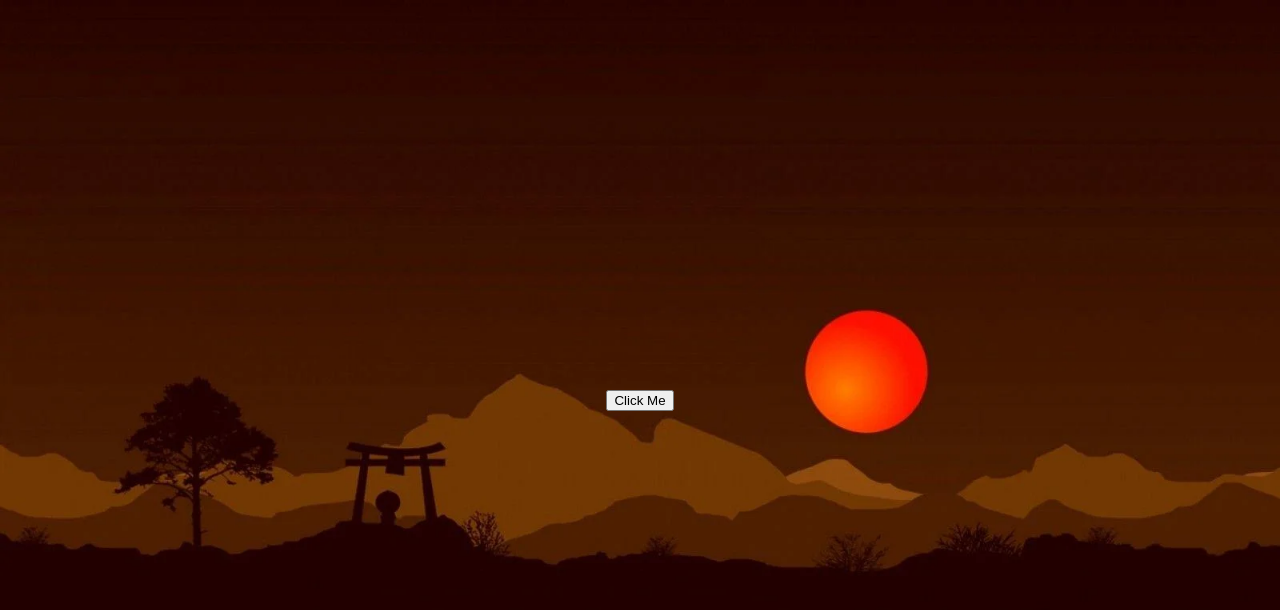
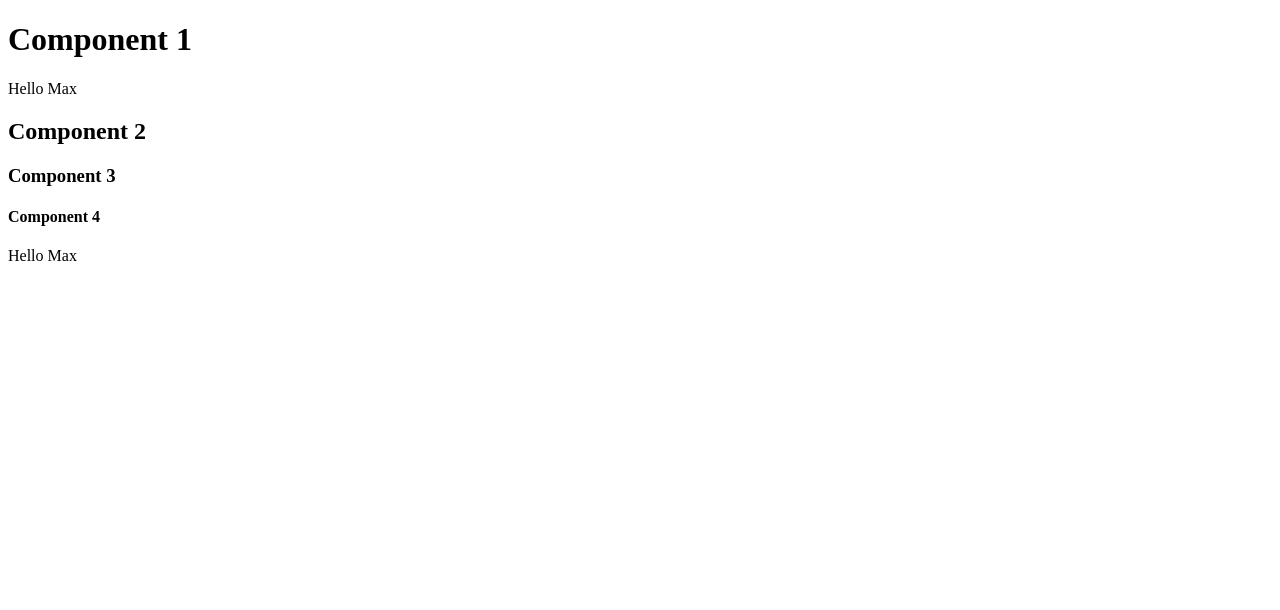
Before and after one commit to MadMax0312/React_tutorial, a React (Vite) app in the folder my-react-app/: page / in a window 1280 px wide. Shown: the top 610 px of the page. Built offline with nearby package versions, Linux system fonts and the light colour scheme.

Commit message:
Use Context

```diff
--- a/my-react-app/src/App.jsx
+++ b/my-react-app/src/App.jsx
@@ -1,27 +1,11 @@
-import {useState} from 'react'
 
-function useToggle(initialValue = false) {
-
-    const [value, setValue] = useState(initialValue)
-
-    const toggle = ()=> {
-        setValue(v => !v)
-    }
-
-    return [value, toggle]
-
-}
+import MyComponent from './useContext'
 
 function App() {
 
-    const [isToggled, toggle] = useToggle()
-
     return(
         <div>
-            <button onClick={toggle}>Click Me</button>
-            {
-                isToggled && <p>Toggled</p>
-            }
+            <MyComponent/>
         </div>
     )
 }
--- /dev/null
+++ b/my-react-app/src/MyComponentA.jsx
@@ -0,0 +1,16 @@
+import React from 'react'
+import MyComponentB from './MyComponentB'
+
+
+function MyComponentA() {
+
+  return (
+    <div>
+        <h2>Component 2 </h2>
+        <MyComponentB />
+    </div>
+  )
+}
+
+
+export default MyComponentA
--- /dev/null
+++ b/my-react-app/src/MyComponentB.jsx
@@ -0,0 +1,16 @@
+import React from 'react'
+import MyComponentC from './MyComponentC'
+
+function MyComponentB() {
+
+  return (
+    <div>
+        <h3>Component 3</h3>
+        <MyComponentC/>
+    </div>
+  )
+}
+
+
+
+export default MyComponentB
--- /dev/null
+++ b/my-react-app/src/MyComponentC.jsx
@@ -0,0 +1,16 @@
+import React from 'react'
+import { useContext } from 'react'
+import { UserContext } from './useContext'
+
+function MyComponentC() {
+    const user = useContext(UserContext)
+  return (
+    <div>
+        <h4>Component 4</h4>
+        <p>{`Hello ${user}`}</p>
+    </div>
+  )
+}
+
+
+export default MyComponentC
--- a/my-react-app/src/main.jsx
+++ b/my-react-app/src/main.jsx
@@ -1,7 +1,7 @@
 import React from 'react'
 import ReactDOM from 'react-dom/client'
 import App from './App.jsx'
-import './index.css'
+// import './index.css'
 import { BrowserRouter as Router } from 'react-router-dom'
 
 ReactDOM.createRoot(document.getElementById('root')).render(
--- /dev/null
+++ b/my-react-app/src/useContext.jsx
@@ -0,0 +1,21 @@
+import React, { useState, createContext } from 'react'
+import MyComponentA from './MyComponentA'
+
+export const UserContext = createContext()
+
+function MyComponent() {
+
+  const [user, setUser] = useState('Max')
+  return (
+    <div>
+        <h1>Component 1</h1>
+        <p>{`Hello ${user}`}</p>
+      <UserContext.Provider value={user}>
+        <MyComponentA />
+        </UserContext.Provider>
+
+    </div>
+  )
+}
+
+export default MyComponent
```
